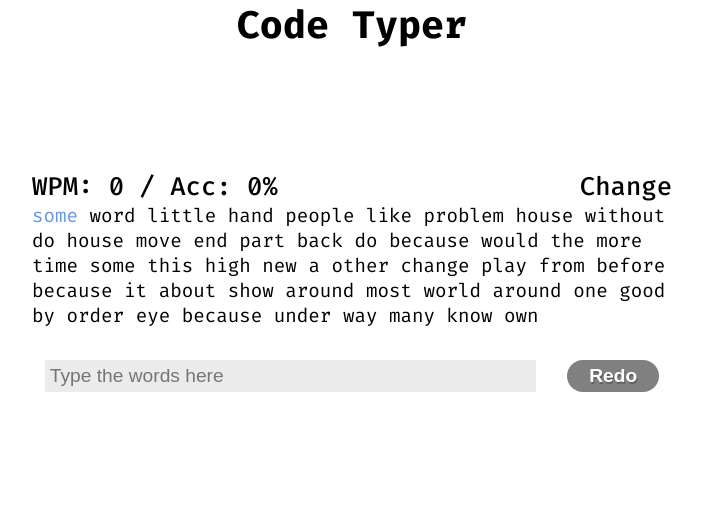
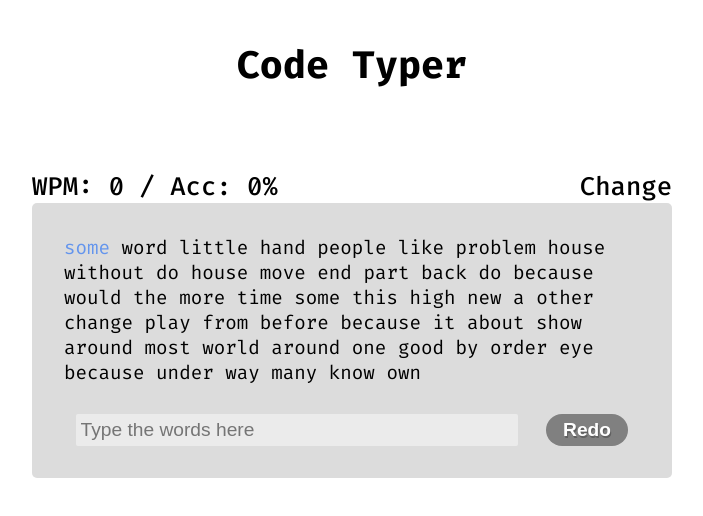
Before and after one commit to PandaStripes11/code-typer, a Next.js app: page / in a window 1280 px wide. Shown: the top 516 px of the page, without its empty margins (288-991 px from the left). Built offline with nearby package versions, Linux system fonts and the light colour scheme.

Commit message:
Style visibility changes

```diff
--- a/components/TypingBox/Passage/Passage.module.css
+++ b/components/TypingBox/Passage/Passage.module.css
@@ -2,7 +2,7 @@
     color: cornflowerblue;
 }
 .correct {
-    color: lightgreen;
+    color: mediumseagreen;
 }
 .wrong {
     color: tomato;
--- a/components/TypingBox/TypingBox.js
+++ b/components/TypingBox/TypingBox.js
@@ -15,6 +15,7 @@ export default function TypingBox() {
     const [acc, setAcc] = useState(0)
     const [intervalId, setIntervalId] = useState()
     const [timer, setTimer] = useState(0)
+    const [placeholder, setPlaceholder] = useState('Type the words here')
     const [passageText, setPassageText] = useState('some word little hand people like problem house without do house move end part back do because would the more time some this high new a other change play from before because it about show around most world around one good by order eye because under way many know own')
 
     const words = passageText.split(' ')
@@ -66,6 +67,7 @@ export default function TypingBox() {
         if (currentWord === 0 && text === '') {
             const currId = changeUpdater()
             setIntervalId(currId)
+            setPlaceholder('')
         }
 
         const {value} = target
@@ -122,6 +124,7 @@ export default function TypingBox() {
         setWpm(0)
         setUpdater(0)
         setTimer(0)
+        setPlaceholder('Type the words here')
     }
 
     return (
@@ -130,6 +133,7 @@ export default function TypingBox() {
                 wpm={wpm}
                 acc={acc}
             />
+            <div className={TypingBoxStyles.typingBox}>
                 <Passage
                     passage={passageText}
                     currentWord={currentWord}
@@ -140,7 +144,9 @@ export default function TypingBox() {
                     onChange={handleChange}
                     correct={correct}
                     handleClick={handleClick}
+                    placeholder={placeholder}
                 />
+            </div>
         </main>
     )
 }
--- a/components/TypingBox/TypingBox.module.css
+++ b/components/TypingBox/TypingBox.module.css
@@ -1,5 +1,12 @@
 .main {
     margin: auto;
     max-width: 50vw;
-    margin-top: 15vh;
+    margin-top: 10vh;
 }
+
+.typingBox {
+    width: 100%;
+    border-radius: 5px;
+    background-color: rgb(220, 220, 220);
+    padding: 5%;
+}
--- a/components/TypingBox/TypingInput/TypingInput.js
+++ b/components/TypingBox/TypingInput/TypingInput.js
@@ -13,7 +13,7 @@ export default function TypingInput(props) {
                         )
                     }
                     type="text"
-                    placeholder="Type the words here"
+                    placeholder={props.placeholder}
                     onChange={props.onChange}
                     value={props.value}
                 />
--- a/styles/global.css
+++ b/styles/global.css
@@ -22,6 +22,7 @@ body {
 h1 {
     font-size: 2.4em;
     text-align: center;
+    margin-top: 5vh;
 }
 
 h2 {
```
Also changed, not shown: 2 other files (tests, documents, lock files or other folders). Lines whose indentation alone changed are shown as unchanged.
